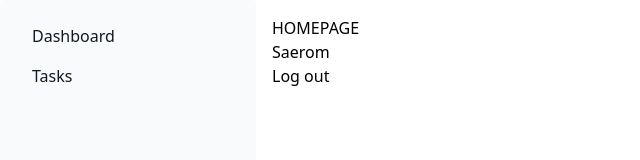
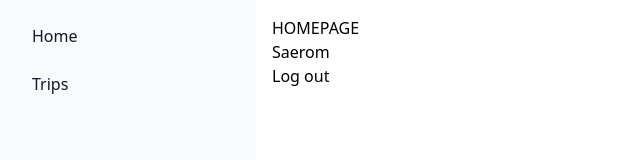
Before and after one commit to vxaretra/TripPlanner, a React (Vite) app: page / in a window 1280 px wide. Shown: the top 160 px of the page, without its empty margins (0-640 px from the left). Built offline with nearby package versions, Linux system fonts and the light colour scheme; no server answers; sample sign-in values are in the browser's storage.

Commit message:
fix Sidebar links

```diff
--- a/src/components/AppLayout.jsx
+++ b/src/components/AppLayout.jsx
@@ -17,9 +17,8 @@ export default function AppLayout() {
       <Sidebar className={`fixed w-64 z-40 transition-transform ${show ? "" : "-translate-x-full"} sm:translate-x-0`}>
         <Sidebar.Items>
           <Sidebar.ItemGroup>
-            <Link to={"/"}><Sidebar.Item>Dashboard</Sidebar.Item></Link>
-            <Link to={"/tasks"}><Sidebar.Item>Tasks</Sidebar.Item></Link>
-
+            <Sidebar.Item as={Link} to="/">Home</Sidebar.Item>
+            <Sidebar.Item as={Link} to="/trips">Trips</Sidebar.Item>
           </Sidebar.ItemGroup>
         </Sidebar.Items>
       </Sidebar>
```
